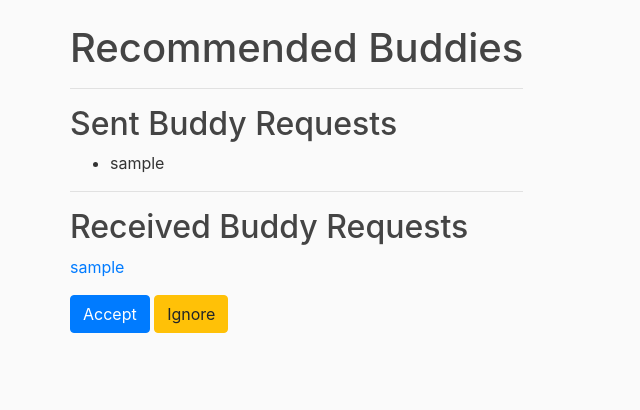
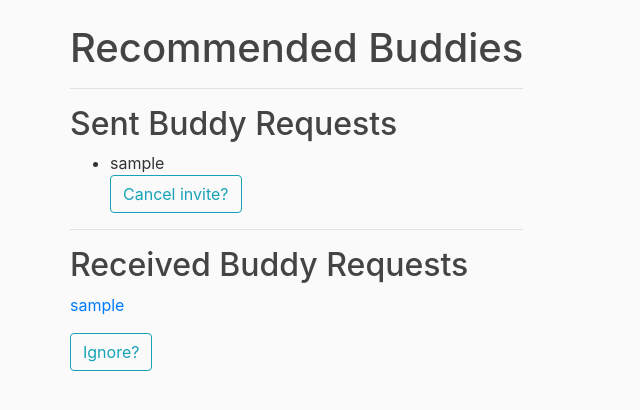
Before and after one commit to christianj6/hackathon-paris-obstetrics, a Django app: page /buddy/ in a window 1280 px wide. Shown: the part 56-466 px from the top of the page, without its empty margins (0-640 px from the left). Run offline with Django 3.2, Linux system fonts and the light colour scheme; a user stored in the database is signed in; tables that the repository leaves empty hold one stand-in row (values such as "Sample post"); some libraries are stand-ins or nearby versions.

Commit message:
Buddy pairing system

```diff
--- a/buddy/models.py
+++ b/buddy/models.py
@@ -25,13 +25,13 @@ class RecommendedBuddies(models.Model):
 
     user = models.OneToOneField(User, on_delete=models.CASCADE)
     suggested_buddies = models.ManyToManyField(User, blank=True, related_name='suggested_buddies')
-    slug = models.SlugField()
+    # slug = models.SlugField()
 
     def __str__(self):
         return str(self.user.username)
 
-    def get_absolute_url(self):
-    	return "/friend-request/send/{}".format(self.slug)
+    # def get_absolute_url(self):
+    # 	return "/friend-request/send/{}".format(self.slug)
 
 class InviteBuddy(models.Model):
 	to_user = models.ForeignKey(User, related_name='to_user', on_delete=models.CASCADE)
@@ -40,11 +40,9 @@ class InviteBuddy(models.Model):
 	def __str__(self):
 		return "From {}, to {}".format(self.from_user.username, self.to_user.username)
 
-# class InviteBuddy(models.Model):
-# 	to_user = models.ForeignKey()
-# 	from_user = models.OneToOneField(User, on_delete=models.CASCADE)
+# class BuddyBoard(models.Model):
+	# buddies = models.ManyToManyField(User, blank=True, related_name='paired_buddies')
+	# buddy_content = models.ManyToManyField(User, blank=True, related_name='paired_buddies')
 
-# class BoardBuddy(models.Model):
-	# this will pair a user with a single buddy
-	# and store all the content that is displayed on the board page
-	# # board model which stores the content from the paired users
+	# many to many of content items
+	# we can just append many id of the content items and look these up in the csv
--- a/buddy/templates/buddy/home.html
+++ b/buddy/templates/buddy/home.html
@@ -12,9 +12,6 @@
 				<button class='btn btn-outline-info' type='submit' name="username" value='{{ buddy.username }}'>Invite {{ buddy.username }}</button>
 			</form>
 
-
-
-
 		<!-- display user info too -->
 
 		{% endfor %}
@@ -23,6 +20,11 @@
 		<ul>
 		{% for s_request in sent_friend_requests %}
 			<li>{{ s_request.to_user.username }}</li>
+			<form action="{{ 'buddy-cancel' }}" method="GET">
+				<button class='btn btn-outline-info' type='submit' name="username" value='{{ s_request.to_user.username }}'>Cancel invite?</button>
+			</form>
+
+
 		{% endfor %}
 		</ul>
 		<hr>
@@ -30,8 +32,14 @@
 
 		{% for r_request in rec_friend_requests %}
 			<p><a href="{{ r_request.from_user.RecommendedBuddies.get_absolute_url }}">{{ r_request.from_user.username }}</a></p>
-			<small><a class='btn btn-primary' href="/users/friend-request/accept/{{ r_request.from_user.username }}">Accept</a></small>
-			<small><a class='btn btn-warning' href="/users/friend-request/delete/{{ r_request.from_user.username }}">Ignore</a></small>
+<!-- 			<small><a class='btn btn-primary' href="/users/friend-request/accept/{{ r_request.from_user.username }}">Accept</a></small> -->
+
+<!-- 			<small><a class='btn btn-warning' href="/users/friend-request/delete/{{ r_request.from_user.username }}">Ignore</a></small> -->
+
+			<form action="{{ 'buddy-ignore' }}" method="GET">
+				<button class='btn btn-outline-info' type='submit' name="username" value='{{ r_request.from_user.username }}'>Ignore?</button>
+			</form>
+
 		{% endfor %}
 
 
--- a/buddy/urls.py
+++ b/buddy/urls.py
@@ -24,7 +24,8 @@ from django.conf.urls.static import static
 urlpatterns = [
     path('', views.recommended_buddies_view, name='buddy-home'),
     path('buddy-invite/', views.send_buddy_request, name='buddy-invite'),
-    # url(r'^friend-request/send/(?P<id>[\w-]+)/$', views.send_buddy_request),)
+    path('buddy-cancel/', views.delete_buddy_request, name='buddy-cancel'),
+	path('buddy-ignore/', views.ignore_buddy_request, name='buddy-ignore'),
 
 ]
 
--- a/buddy/views.py
+++ b/buddy/views.py
@@ -15,13 +15,9 @@ def create_recommended_buddies(request):
 	pass
 
 def send_buddy_request(request):
-	# group = Group.objects.get(pk=pk)
- #    group.status = Status.approved
- #    group.save()
 	if request.GET:
 		username = request.GET['username']
 
-	# if request.user.is_authenticated():
 	user = get_object_or_404(User, username=username)
 	frequest, created = InviteBuddy.objects.get_or_create(
 		from_user=request.user,
@@ -29,19 +25,26 @@ def send_buddy_request(request):
 
 	return redirect('buddy-home')
 
+def delete_buddy_request(request):
+	if request.GET:
+		username = request.GET['username']
+
+	from_user = get_object_or_404(User, username=request.user)
+	to_user = get_object_or_404(User, username=username)
+	frequest = InviteBuddy.objects.filter(from_user=from_user, to_user=to_user).first()
+	frequest.delete()
+	return redirect('buddy-home')
 
 
+def ignore_buddy_request(request):
+	if request.GET:
+		username = request.GET['username']
 
-
-
-	# return HttpResponseRedirect(request, 'buddy/home.html')
-
-
-def delete_buddy_request(request, username):
 	from_user = get_object_or_404(User, username=username)
-	frequest = InviteBuddy.objects.filter(from_user=from_user, to_user=request.user).first()
+	to_user = get_object_or_404(User, username=request.user)
+	frequest = InviteBuddy.objects.filter(from_user=from_user, to_user=to_user).first()
 	frequest.delete()
-	return HttpResponseRedirect('/users/{}'.format(request.user.profile.slug))
+	return redirect('buddy-home')
 
 def accept_buddy_request(request, username):
 	from_user = get_object_or_404(User, username=username)
```
